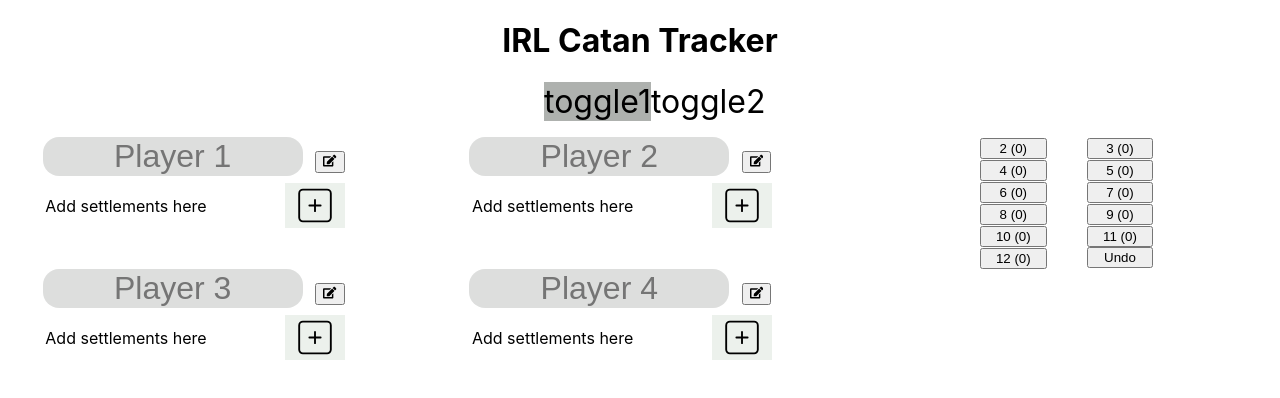
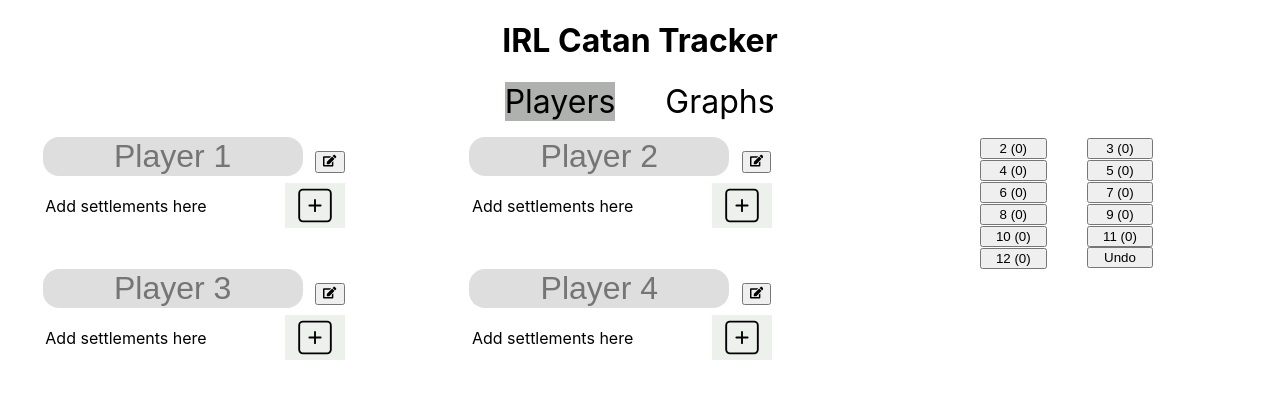
Before and after one commit to paulwiskow/Catan-Tracker, a React (Create React App) app: page / in a window 1280 px wide. Shown: the top 398 px of the page. Built offline with nearby package versions, Linux system fonts and the light colour scheme.

Commit message:
Fixed some issue with the range of the graphs and the styling of the toggle buttons.

```diff
--- a/src/App.js
+++ b/src/App.js
@@ -55,6 +55,8 @@
   function updateResourcesGain(num, newResGained) {
 	setPlayers((oldPlayers) =>
 	  oldPlayers.map((player) => {
+		setResourceMax(oldMax => Math.max(oldMax, player.resourcesGained.reduce((partialSum, a) => partialSum + a, 0)))
+
 		if (player.playerNum === num) {
 		  return { ...player, resourcesGained: newResGained };
 		}
@@ -137,7 +139,7 @@
   const dieData = formDiceData();
   const playerResourceData = formPlayerData() // formatted as [wood, brick, sheep, wheat, ore]
   const playerNames = players.map((player) => player.name)
-  console.log(playerResourceData[0])
+  const [resourceMax, setResourceMax] = react.useState(1)
 
   function formPlayerData() {
 	let temp = [[], [], [], [], []]
@@ -147,8 +149,6 @@
 			temp[j].push({ player: element.playerNum, resource: element.resourcesGained[j] })
 		}
 	}
-
-    console.log(temp)
 
 	return temp
   }
@@ -252,14 +252,14 @@
 			style={style_main}
 			onClick={() => setToggle(true)}
 			>
-			toggle1
+			Players
 			</p>
 			<p
 			className="toggle-page-button"
 			style={style_graph}
 			onClick={() => setToggle(false)}
 			>
-			toggle2
+			Graphs
 			</p>
 		</div>
 		{toggle && (
@@ -274,7 +274,7 @@
 
 		{!toggle && <div className="graph-container">
 			<div className="die-chart-container">
-				<VictoryChart domain={{ x: [2, 12] }} domainPadding={{ x: 20}}>
+				<VictoryChart domain={{ x: [2, 12], y:[0, Math.max(...tracker)+1] }} domainPadding={{ x: 20}}>
 					<VictoryAxis
 						tickFormat={numbers}
 						label="Die"
@@ -296,7 +296,7 @@
 				</VictoryChart>
 			</div>
 			<div className="player-resource-chart-container">
-				<VictoryChart domainPadding={30}>
+				<VictoryChart domainPadding={30} domain={{ y: [0, resourceMax]}}>
 					<VictoryAxis
 						tickValues={[1, 2, 3, 4]}
 						tickFormat={playerNames}
--- a/src/style/App.css
+++ b/src/style/App.css
@@ -6,9 +6,10 @@
 
 .toggle-container {
   display: grid;
+  place-items: center;
   grid-template-columns: 1fr 1fr;
   grid-template-rows: 1fr;
-  width: 15%;
+  width: 25%;
   margin-left: auto;
   margin-right: auto;
   margin-bottom: 1em;
```
Lines whose indentation alone changed are shown as unchanged.
